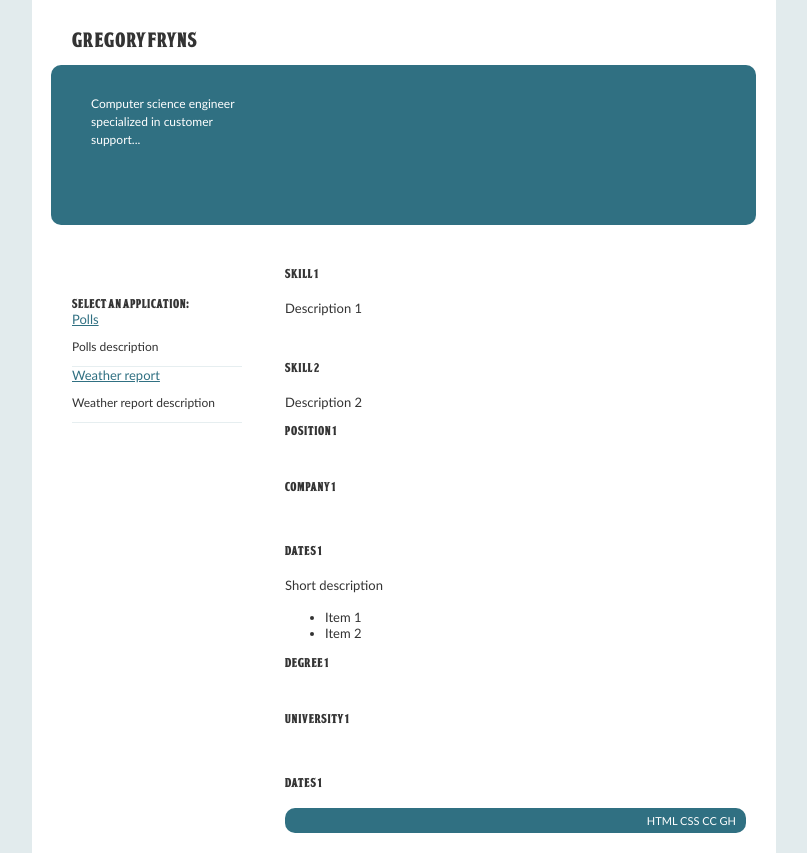
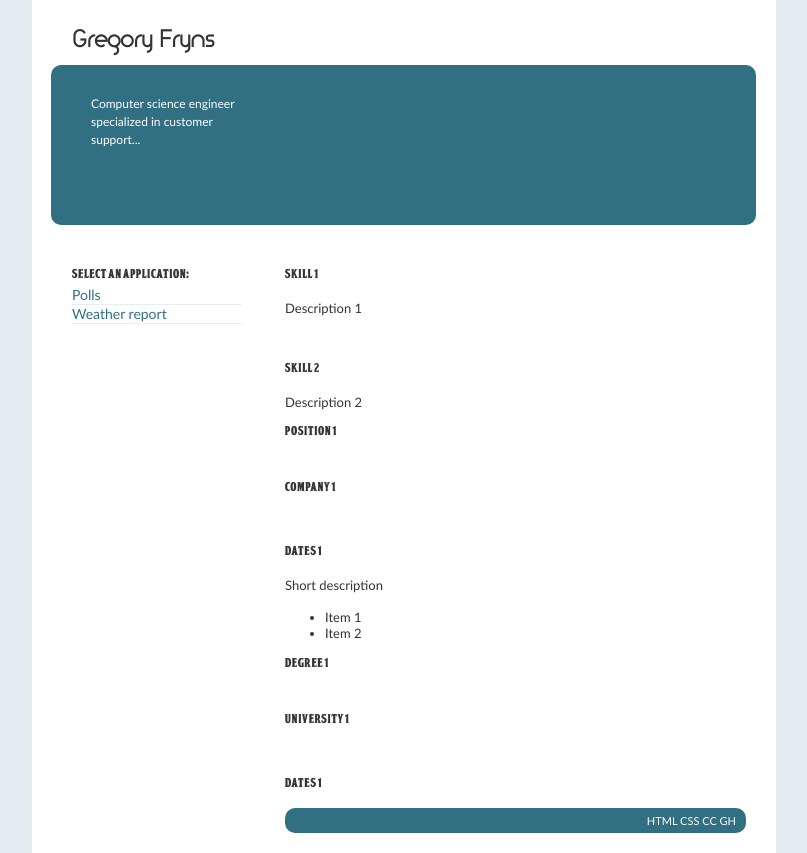
Before and after one commit to gregoryfryns/django_test, a Django app: page / in a window 1280 px wide. Shown: the whole page, without its empty margins (236-1043 px from the left). Run offline with Django 3.2, Linux system fonts and the light colour scheme.

Commit message:
CSS updates

```diff
--- a/static/css/style.css
+++ b/static/css/style.css
@@ -11,6 +11,10 @@
 @font-face {
     font-family: "Bootle";
     src: url('../fonts/bootle.ttf');
+}
+@font-face {
+    font-family: "TimeBurner";
+    src: url('../fonts/timeburner_regular.ttf');
 }
 body
     {
@@ -37,11 +41,6 @@ a:hover
     overflow: hidden;
     }
 
-/*
-.apps-selection h3.select {
-    display: none;
-}
-*/
 .page-wrapper
     {
     margin: 0 auto;
@@ -82,9 +81,10 @@ header
 
 h1
     {
-    font-family: "Bootle", Impact;
+    font-family: "TimeBurner", Impact;
+	font-size: 23px;
     width: 156px;
-    height: 25px;
+    height: 35px;
     overflow: hidden;
     margin: 0;
     white-space: nowrap;
@@ -134,7 +134,7 @@ h3
 .sidebar
     {
     position: absolute;
-    top: 295px;
+    top: 265px;
     left: 0;
     width: 210px;
     }
@@ -147,29 +147,35 @@ h3
     {
     list-style-type: none;
     margin: 0;
-    padding: 0 0 0 40px;
+    padding: 5px 0 10px 40px;
     }
-.apps-selection ul li a
+.apps-selection ul li
     {
-    text-decoration: underline;
     display: block;
-    font-size: 13px;
+    font-size: 14px;
+    border-bottom: 1px solid #E6EEF0;
+	height: 18px;
     }
+.apps-selection ul li:hover
+    {
+	background-color: #307082;
+	color: #fff;
+ 	}
+.apps-selection ul li:hover a
+    {
+    text-decoration: none;
+    color: #ddd;
+     }
+
 .apps-selection ul li.c
     {
     display: inline;
     font-size: 12px;
     color: #333;
     }
-.apps-selection ul li a.apps-description
+.apps-selection ul li a
     {
     text-decoration: none;
-    color: #D60808;
-    }
-.apps-selection ul li
-    {
-    font-size: 12px;
-    border-bottom: 1px solid #E6EEF0;
     }
 
 footer
--- a/templates/home.html
+++ b/templates/home.html
@@ -74,10 +74,8 @@
 					<ul>
 					<li>
 						<a href="{% url 'polls:index' %}" class="application-name">Polls</a>
-                        <p class="app-description">Polls description</p>
 					</li>					<li>
 						<a href="{% url 'weather:report' %}" class="application-name">Weather report</a>
-                        <p class="app-description">Weather report description</p>
 					</li>
                     </ul>
 				</nav>
```
Also changed, not shown: static/fonts/timeburner_regular.ttf (added), static/fonts/trench100free.otf (added).
